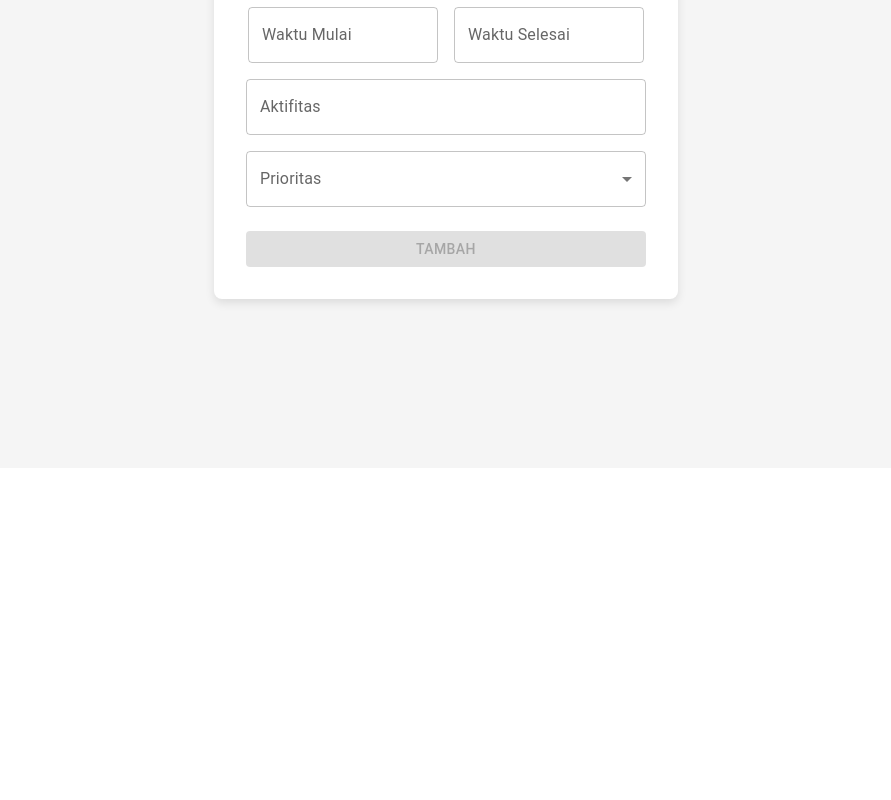
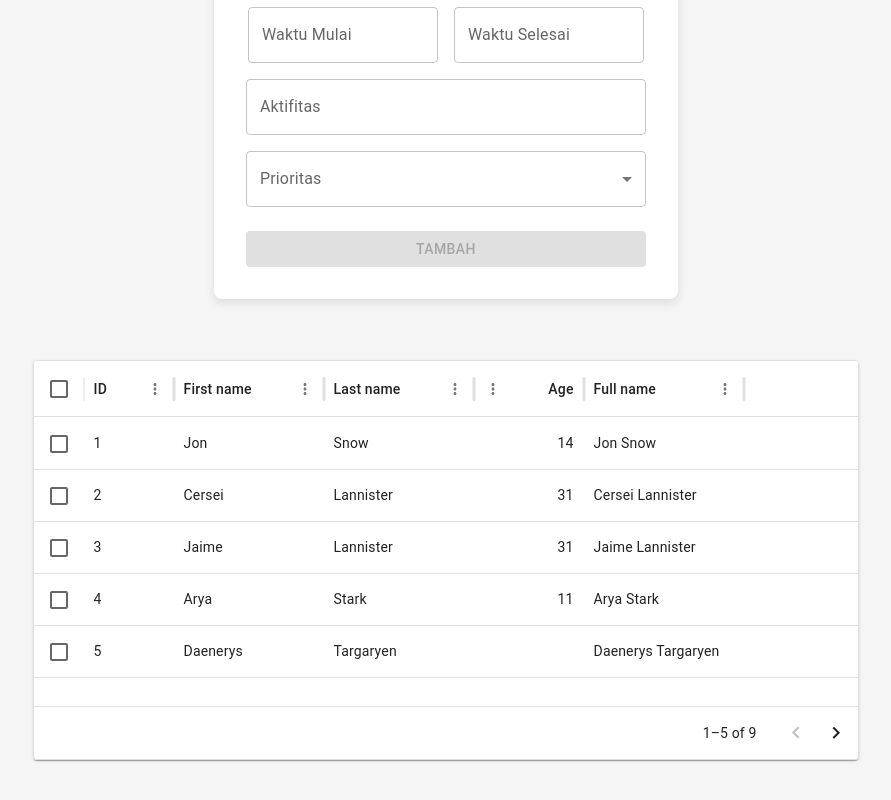
Before and after one commit to septianrezaandrianto/todolist-tutorial-youtube, a React (Vite) app in the folder todolist-app/: page /todo in a window 1280 px wide. Shown: the part 324-1124 px from the top of the page, without its empty margins (194-1085 px from the left). Before the commit the page ends 800 px from the top, so only its background shows below. Built offline with nearby package versions, Linux system fonts and the light colour scheme.

Commit message:
[Part #10][FRONT_END] - Create UI List Activity

```diff
--- a/todolist-app/package.json
+++ b/todolist-app/package.json
@@ -13,6 +13,7 @@
     "@emotion/react": "^11.14.0",
     "@emotion/styled": "^11.14.0",
     "@mui/material": "^6.3.0",
+    "@mui/x-data-grid": "^7.23.5",
     "@mui/x-date-pickers": "^7.23.3",
     "axios": "^1.7.9",
     "dayjs": "^1.11.13",
--- a/todolist-app/src/pages/Login.jsx
+++ b/todolist-app/src/pages/Login.jsx
@@ -99,6 +99,7 @@
                     onChange={handleInputChange}
                     error={Boolean(error)}
                     helperText={error}
+                    autoComplete="off"
                 />
                 <Button
                     variant="contained"
--- a/todolist-app/src/pages/Todo.jsx
+++ b/todolist-app/src/pages/Todo.jsx
@@ -10,6 +10,7 @@
 import dayjs from "dayjs"
 import utc from 'dayjs/plugin/utc'
 import axios from "axios"
+import { TodoTable } from "./TodoTable"
 
 export const Todo = () => {
     const [showDialog, setShowDialog] = useState(false)
@@ -136,6 +137,7 @@
         return `${day}/${month}/${year}`
     }
     return(
+        <>
             <Background>
                 <Box
                     sx ={{
@@ -293,5 +295,16 @@
                     />
                 )}
             </Background>
+            <Box
+                sx={{
+                    mt : {xs : -30, sm : -38}
+                }}
+            >
+                <Background>
+                    <TodoTable/>
+                </Background>
+
+            </Box>
+        </>
     )
 }
--- /dev/null
+++ b/todolist-app/src/pages/TodoTable.jsx
@@ -0,0 +1,71 @@
+import { Paper } from "@mui/material";
+import { DataGrid } from "@mui/x-data-grid";
+
+export const TodoTable = () =>{
+    const columns = [
+  { field: 'id', headerName: 'ID', width: 90 },
+  {
+    field: 'firstName',
+    headerName: 'First name',
+    width: 150,
+    editable: true,
+  },
+  {
+    field: 'lastName',
+    headerName: 'Last name',
+    width: 150,
+    editable: true,
+  },
+  {
+    field: 'age',
+    headerName: 'Age',
+    type: 'number',
+    width: 110,
+    editable: true,
+  },
+  {
+    field: 'fullName',
+    headerName: 'Full name',
+    description: 'This column has a value getter and is not sortable.',
+    sortable: false,
+    width: 160,
+    valueGetter: (value, row) => `${row.firstName || ''} ${row.lastName || ''}`,
+  },
+];
+
+const rows = [
+  { id: 1, lastName: 'Snow', firstName: 'Jon', age: 14 },
+  { id: 2, lastName: 'Lannister', firstName: 'Cersei', age: 31 },
+  { id: 3, lastName: 'Lannister', firstName: 'Jaime', age: 31 },
+  { id: 4, lastName: 'Stark', firstName: 'Arya', age: 11 },
+  { id: 5, lastName: 'Targaryen', firstName: 'Daenerys', age: null },
+  { id: 6, lastName: 'Melisandre', firstName: null, age: 150 },
+  { id: 7, lastName: 'Clifford', firstName: 'Ferrara', age: 44 },
+  { id: 8, lastName: 'Frances', firstName: 'Rossini', age: 36 },
+  { id: 9, lastName: 'Roxie', firstName: 'Harvey', age: 65 },
+];
+
+    return (
+        <Paper
+            sx= {{
+                height : '400px',
+                width : {sm : '68%', xs : '100%'}
+            }}
+        >
+            <DataGrid
+                rows={rows}
+                columns={columns}
+                initialState={{
+                pagination: {
+                    paginationModel: {
+                    pageSize: 5,
+                    },
+                },
+                }}
+                pageSizeOptions={[5]}
+                checkboxSelection
+                disableRowSelectionOnClick
+            />
+        </Paper>
+    )
+}
```
Also changed, not shown: 1 other file (tests, documents, lock files or other folders). Lines whose indentation alone changed are shown as unchanged.
